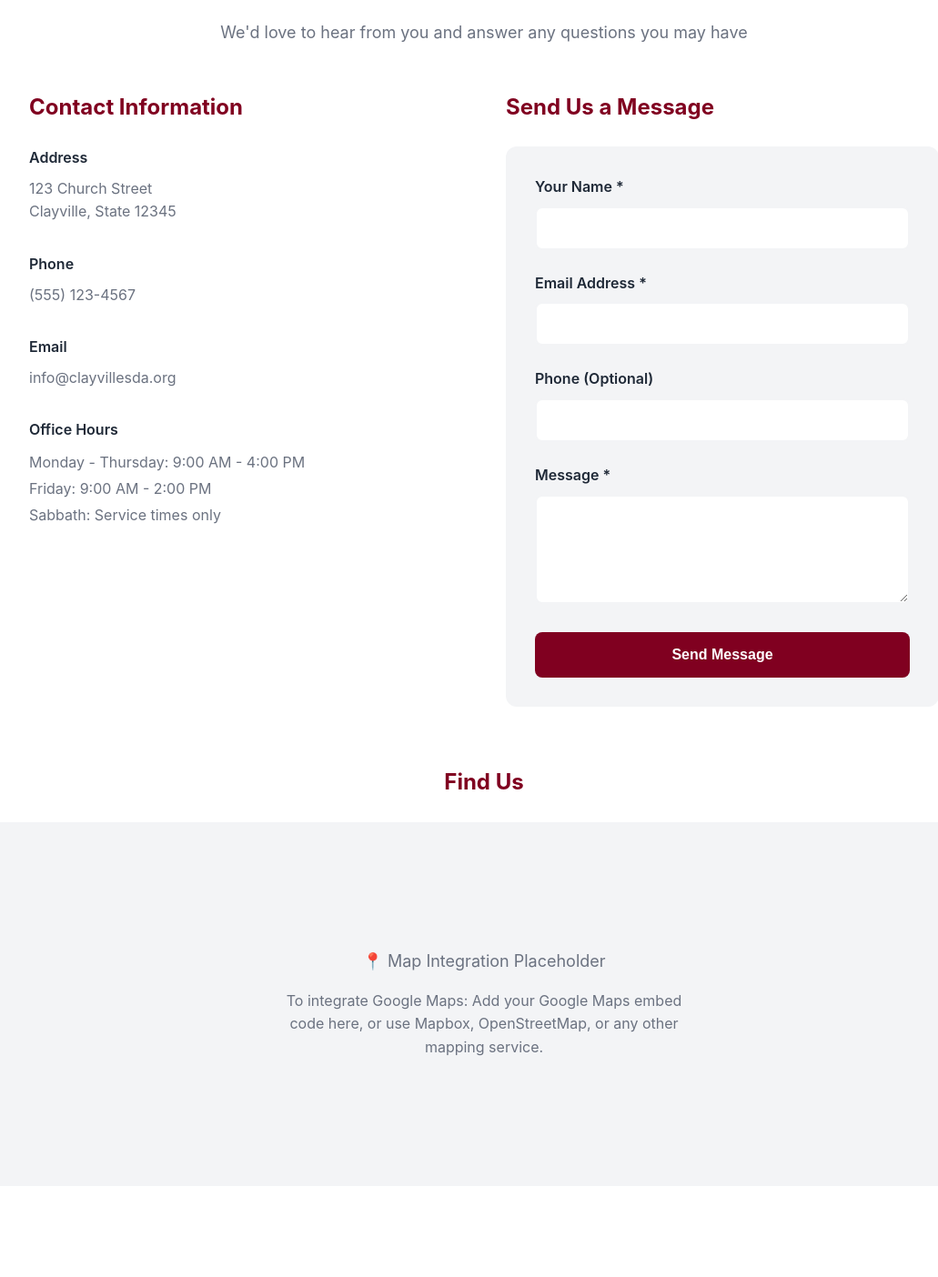
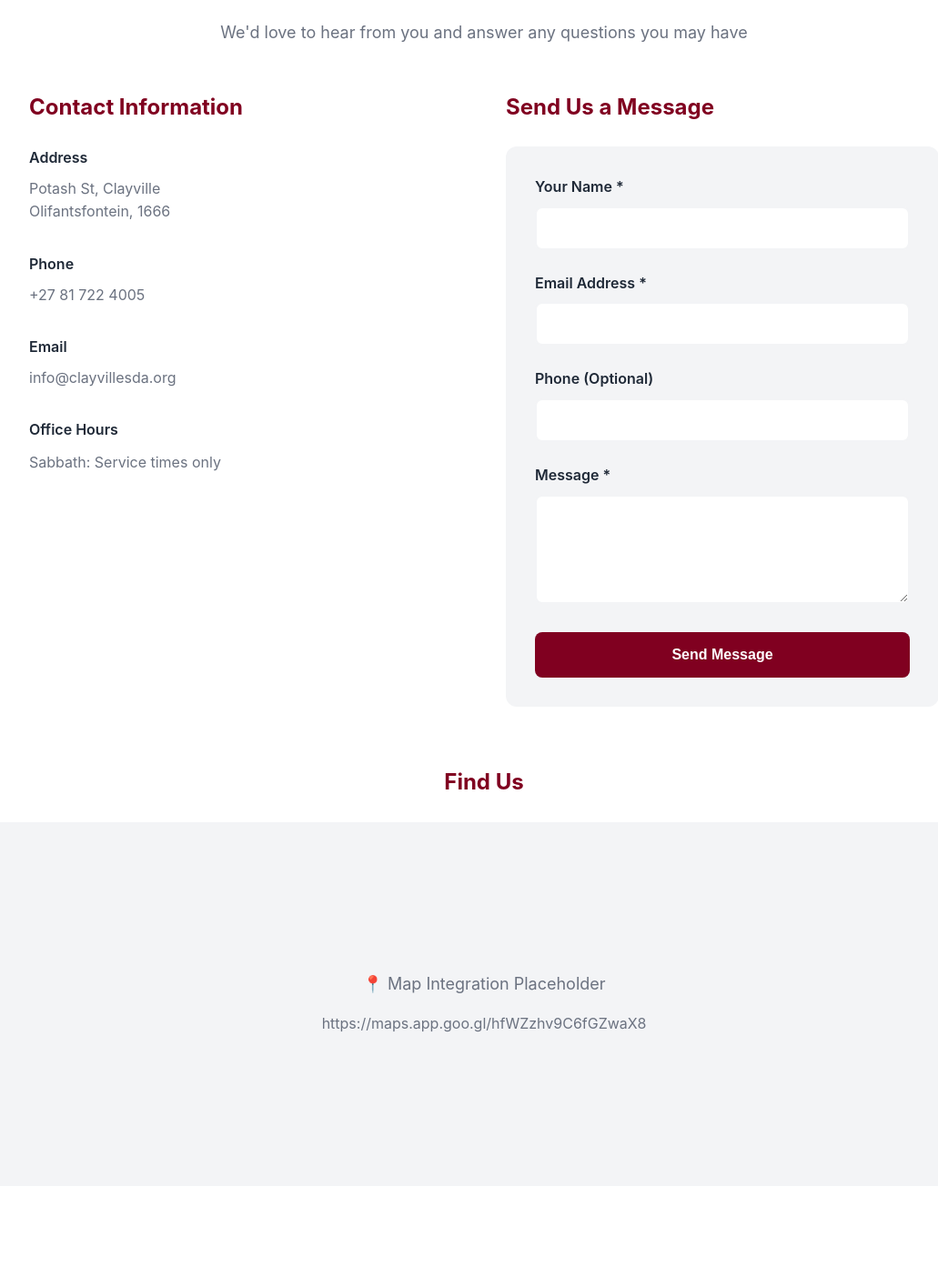
Before and after one commit to MisheckGalx/YouthConnectSDA, a Flask app: page /contact in a window 1280 px wide. Shown: the part 204-1608 px from the top of the page at 91% size, without its empty margins (108-1139 px from the left). Run offline with Flask 3, Linux system fonts and the light colour scheme.

Commit message:
Update contact.html

```diff
--- a/templates/contact.html
+++ b/templates/contact.html
@@ -1,6 +1,6 @@
 {% extends "base.html" %}
 
-{% block title %}Contact Us - Clayville SDA Church{% endblock %}
+{% block title %}Contact Us - Clayville Gardens SDA Church{% endblock %}
 
 {% block content %}
 <div class="container">
@@ -16,14 +16,14 @@
             <div style="margin-bottom: 2rem;">
                 <h4 style="color: var(--black); margin-bottom: 0.5rem; font-weight: 600;">Address</h4>
                 <p style="color: var(--gray); line-height: 1.6;">
-                    123 Church Street<br>
-                    Clayville, State 12345
+                    Potash St, Clayville<br>
+                    Olifantsfontein, 1666
                 </p>
             </div>
 
             <div style="margin-bottom: 2rem;">
                 <h4 style="color: var(--black); margin-bottom: 0.5rem; font-weight: 600;">Phone</h4>
-                <p style="color: var(--gray);">(555) 123-4567</p>
+                <p style="color: var(--gray);"> +27 81 722 4005</p>
             </div>
 
             <div style="margin-bottom: 2rem;">
@@ -34,8 +34,6 @@
             <div style="margin-bottom: 2rem;">
                 <h4 style="color: var(--black); margin-bottom: 0.5rem; font-weight: 600;">Office Hours</h4>
                 <p style="color: var(--gray); line-height: 1.8;">
-                    Monday - Thursday: 9:00 AM - 4:00 PM<br>
-                    Friday: 9:00 AM - 2:00 PM<br>
                     Sabbath: Service times only
                 </p>
             </div>
@@ -72,7 +70,7 @@
                 📍 Map Integration Placeholder
             </p>
             <p style="color: var(--gray); max-width: 500px; text-align: center; padding: 0 2rem;">
-                To integrate Google Maps: Add your Google Maps embed code here, or use Mapbox, OpenStreetMap, or any other mapping service.
+                https://maps.app.goo.gl/hfWZzhv9C6fGZwaX8
             </p>
         </div>
     </div>
```
